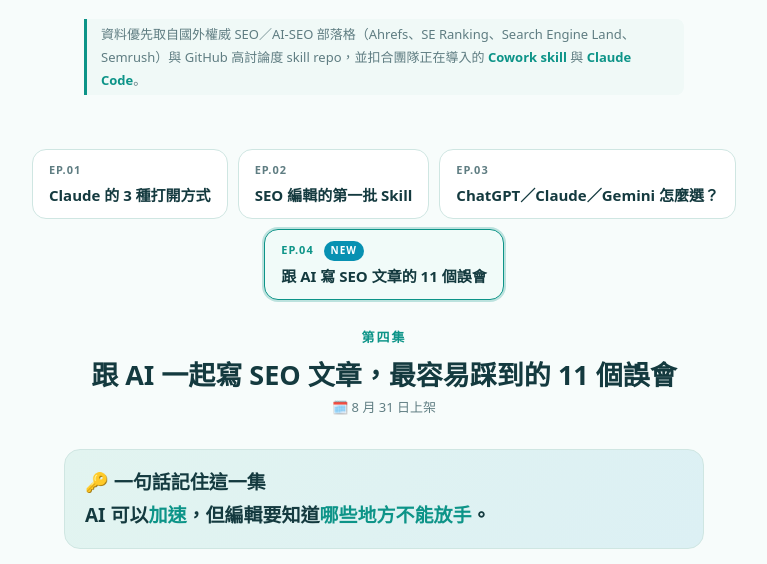
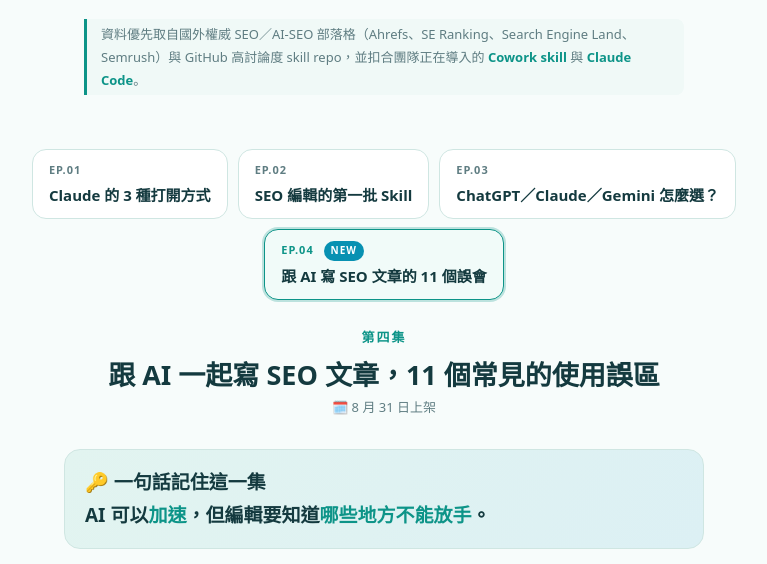
Before and after one commit to yoyowang-web/ep1-recap3, a plain HTML site: page index.html in a window 1280 px wide. Shown: the part 206-770 px from the top of the page, without its empty margins (256-1023 px from the left). Drawn offline with Linux system fonts and the light colour scheme.

Commit message:
Update index.html

```diff
--- a/index.html
+++ b/index.html
@@ -691,7 +691,7 @@
   <div class="episode on" data-ep="4">
     <div class="ephead">
       <div class="epk">第四集</div>
-      <h2>跟 AI 一起寫 SEO 文章，最容易踩到的 11 個誤會</h2>
+      <h2>跟 AI 一起寫 SEO 文章，11 個常見的使用誤區</h2>
       <div class="date">🗓️ 8 月 31 日上架</div>
     </div>
 
```
